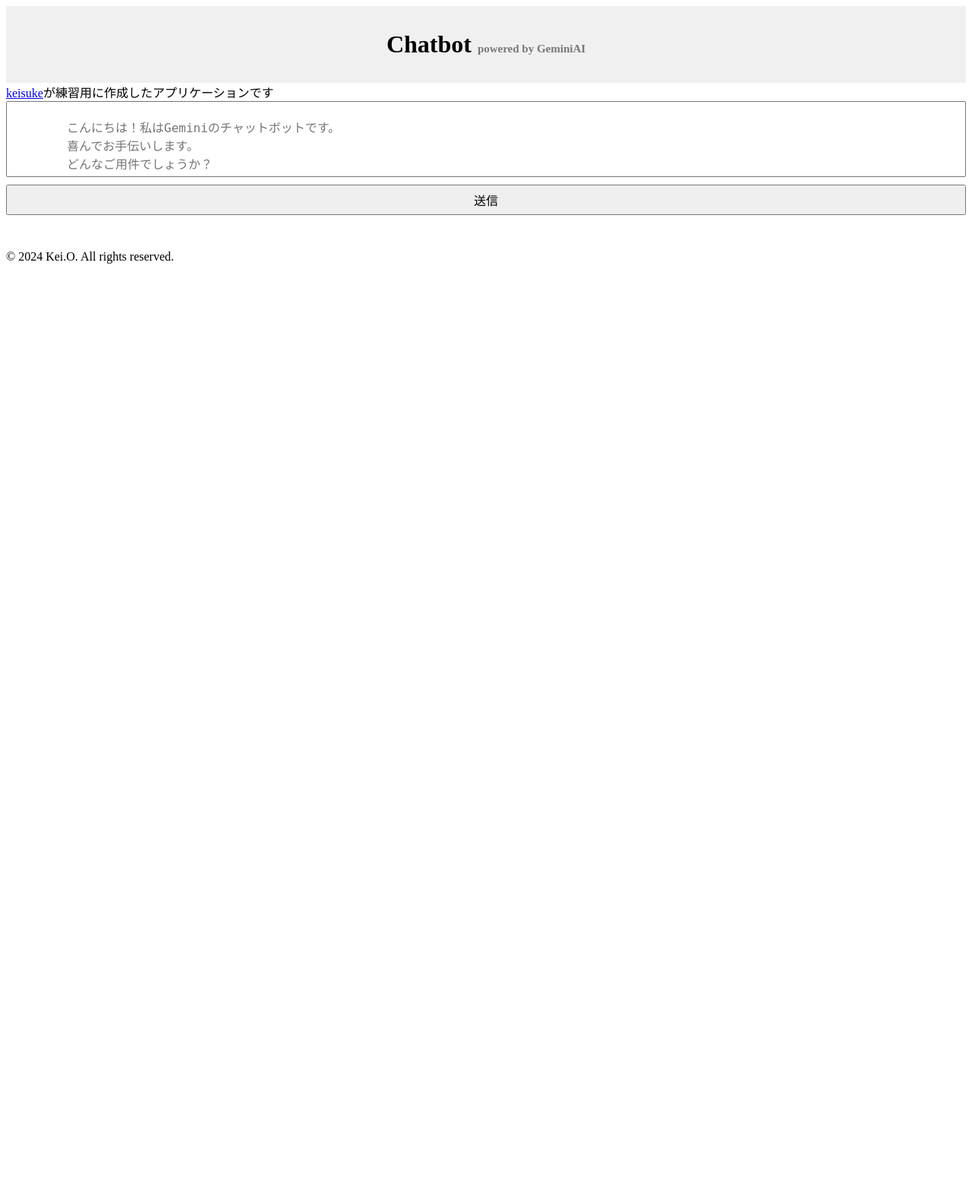
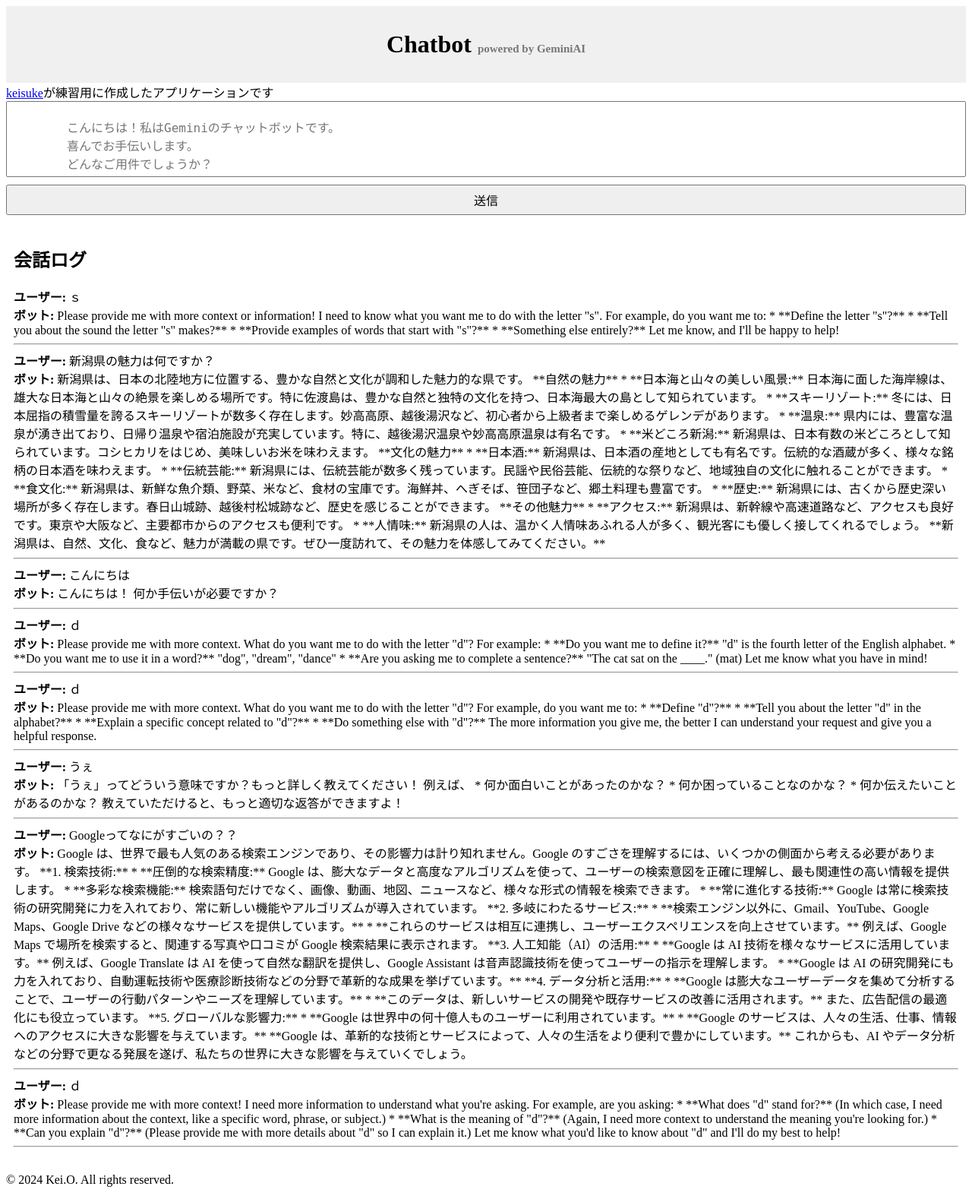
Before and after one commit to keisukeoyamada/chatBot, a Flask app: page / in a window 1280 px wide. Shown: the whole page at 76% size. Before the commit the page ends 347 px from the top, so only its background shows below. Run offline with Flask 3, Linux system fonts and the light colour scheme.

Commit message:
conversation_log.jsonの内容をfrontに表示

```diff
--- a/app.py
+++ b/app.py
@@ -11,7 +11,8 @@ app = Flask(__name__)
 
 @app.route('/')
 def index():
-    return render_template('bot.html')
+    conversations = load_conversation_log()
+    return render_template('bot.html', conversations=conversations)
 
 load_dotenv()
 
@@ -48,5 +49,15 @@ def save_conversation_log(user_input, response, filename="conversation_log.json"
 # if __name__ == '__main__':
 #     app.run(debug=True)
 
+def load_conversation_log(filename="conversation_log.json"):
+    # 会話ログを読み込む
+    conversations = []
+    try:
+        with open(filename, "r", encoding='utf-8') as file:
+            conversations = [json.loads(line) for line in file]
+    except (IOError, json.JSONDecodeError) as e:
+        print(f"会話ログの読み込み中にエラーが発生しました: {e}")
+    return conversations
+
 if __name__ == '__main__':
     app.run(host='0.0.0.0', port=5000, debug=True)
--- a/conversation_log.json
+++ b/conversation_log.json
@@ -1 +1,8 @@
 {"user_input": "ｓ", "bot_response": "Please provide me with more context or information! I need to know what you want me to do with the letter \"s\". \n\nFor example, do you want me to:\n\n* **Define the letter \"s\"?**\n* **Tell you about the sound the letter \"s\" makes?**\n* **Provide examples of words that start with \"s\"?**\n* **Something else entirely?** \n\nLet me know, and I'll be happy to help! \n"}
+{"user_input": "新潟県の魅力は何ですか？", "bot_response": "新潟県は、日本の北陸地方に位置する、豊かな自然と文化が調和した魅力的な県です。\n\n**自然の魅力**\n\n* **日本海と山々の美しい風景:**  日本海に面した海岸線は、雄大な日本海と山々の絶景を楽しめる場所です。特に佐渡島は、豊かな自然と独特の文化を持つ、日本海最大の島として知られています。\n* **スキーリゾート:**  冬には、日本屈指の積雪量を誇るスキーリゾートが数多く存在します。妙高高原、越後湯沢など、初心者から上級者まで楽しめるゲレンデがあります。\n* **温泉:**  県内には、豊富な温泉が湧き出ており、日帰り温泉や宿泊施設が充実しています。特に、越後湯沢温泉や妙高高原温泉は有名です。\n* **米どころ新潟:**  新潟県は、日本有数の米どころとして知られています。コシヒカリをはじめ、美味しいお米を味わえます。\n\n**文化の魅力**\n\n* **日本酒:**  新潟県は、日本酒の産地としても有名です。伝統的な酒蔵が多く、様々な銘柄の日本酒を味わえます。\n* **伝統芸能:**  新潟県には、伝統芸能が数多く残っています。民謡や民俗芸能、伝統的な祭りなど、地域独自の文化に触れることができます。\n* **食文化:**  新潟県は、新鮮な魚介類、野菜、米など、食材の宝庫です。海鮮丼、へぎそば、笹団子など、郷土料理も豊富です。\n* **歴史:**  新潟県には、古くから歴史深い場所が多く存在します。春日山城跡、越後村松城跡など、歴史を感じることができます。\n\n**その他魅力**\n\n* **アクセス:**  新潟県は、新幹線や高速道路など、アクセスも良好です。東京や大阪など、主要都市からのアクセスも便利です。\n* **人情味:**  新潟県の人は、温かく人情味あふれる人が多く、観光客にも優しく接してくれるでしょう。\n\n**新潟県は、自然、文化、食など、魅力が満載の県です。ぜひ一度訪れて、その魅力を体感してみてください。**\n"}
+{"user_input": "こんにちは", "bot_response": "こんにちは！ 何か手伝いが必要ですか？ \n"}
+{"user_input": "ｄ", "bot_response": "Please provide me with more context. What do you want me to do with the letter \"d\"? \n\nFor example:\n\n* **Do you want me to define it?**  \"d\" is the fourth letter of the English alphabet.\n* **Do you want me to use it in a word?**  \"dog\", \"dream\", \"dance\"\n* **Are you asking me to complete a sentence?**  \"The cat sat on the ____.\" (mat)\n\nLet me know what you have in mind! \n"}
+{"user_input": "ｄ", "bot_response": "Please provide me with more context. What do you want me to do with the letter \"d\"?  \n\nFor example, do you want me to:\n\n* **Define \"d\"?** \n* **Tell you about the letter \"d\" in the alphabet?**\n* **Explain a specific concept related to \"d\"?**\n* **Do something else with \"d\"?**\n\nThe more information you give me, the better I can understand your request and give you a helpful response. \n"}
+{"user_input": "うぇ", "bot_response": "「うぇ」ってどういう意味ですか？もっと詳しく教えてください！ \n\n例えば、\n\n* 何か面白いことがあったのかな？\n* 何か困っていることなのかな？\n* 何か伝えたいことがあるのかな？\n\n教えていただけると、もっと適切な返答ができますよ！ \n"}
+{"user_input": "Googleってなにがすごいの？？", "bot_response": "Google は、世界で最も人気のある検索エンジンであり、その影響力は計り知れません。Google のすごさを理解するには、いくつかの側面から考える必要があります。\n\n**1. 検索技術:**\n\n* **圧倒的な検索精度:** Google は、膨大なデータと高度なアルゴリズムを使って、ユーザーの検索意図を正確に理解し、最も関連性の高い情報を提供します。\n* **多彩な検索機能:** 検索語句だけでなく、画像、動画、地図、ニュースなど、様々な形式の情報を検索できます。\n* **常に進化する技術:** Google は常に検索技術の研究開発に力を入れており、常に新しい機能やアルゴリズムが導入されています。\n\n**2. 多岐にわたるサービス:**\n\n* **検索エンジン以外に、Gmail、YouTube、Google Maps、Google Drive などの様々なサービスを提供しています。** \n* **これらのサービスは相互に連携し、ユーザーエクスペリエンスを向上させています。** 例えば、Google Maps で場所を検索すると、関連する写真や口コミが Google 検索結果に表示されます。\n\n**3. 人工知能（AI）の活用:**\n\n* **Google は AI 技術を様々なサービスに活用しています。** 例えば、Google Translate は AI を使って自然な翻訳を提供し、Google Assistant は音声認識技術を使ってユーザーの指示を理解します。\n* **Google は AI の研究開発にも力を入れており、自動運転技術や医療診断技術などの分野で革新的な成果を挙げています。**\n\n**4. データ分析と活用:**\n\n* **Google は膨大なユーザーデータを集めて分析することで、ユーザーの行動パターンやニーズを理解しています。**\n* **このデータは、新しいサービスの開発や既存サービスの改善に活用されます。** また、広告配信の最適化にも役立っています。\n\n**5. グローバルな影響力:**\n\n* **Google は世界中の何十億人ものユーザーに利用されています。**\n* **Google のサービスは、人々の生活、仕事、情報へのアクセスに大きな影響を与えています。**\n\n**Google は、革新的な技術とサービスによって、人々の生活をより便利で豊かにしています。** これからも、AI やデータ分析などの分野で更なる発展を遂げ、私たちの世界に大きな影響を与えていくでしょう。\n"}
+{"user_input": "ｄ", "bot_response": "Please provide me with more context! I need more information to understand what you're asking. \n\nFor example, are you asking:\n\n* **What does \"d\" stand for?**  (In which case, I need more information about the context, like a specific word, phrase, or subject.)\n* **What is the meaning of \"d\"?**  (Again, I need more context to understand the meaning you're looking for.)\n* **Can you explain \"d\"?** (Please provide me with more details about \"d\" so I can explain it.)\n\nLet me know what you'd like to know about \"d\" and I'll do my best to help! \n"}
--- a/templates/bot.html
+++ b/templates/bot.html
@@ -90,7 +90,14 @@
         <button type="text" id="send-button" onclick="sendMessage()">送信</button>
     </div>
     <div id="loading-icon"></div>
-    <div id="response"></div>
+    <div id="response">
+        <h2>会話ログ</h2>
+        {% for conversation in conversations %}
+            <div><strong>ユーザー:</strong> {{ conversation.user_input }}</div>
+            <div><strong>ボット:</strong> {{ conversation.bot_response }}</div>
+            <hr>
+        {% endfor %}
+    </div>
 
     <script src="https://cdn.jsdelivr.net/npm/marked/marked.min.js"></script>
     <script>
```
